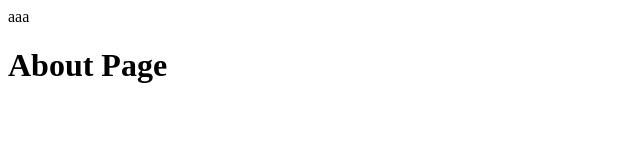
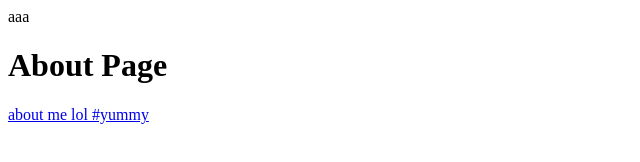
Before and after one commit to Aprim3/odin-links-and-images, a plain HTML site: page index.html in a window 1280 px wide. Shown: the whole page, without its empty margins (0-640 px from the left). Drawn offline with Linux system fonts and the light colour scheme.

Commit message:
updated files for correct code

```diff
--- a/index.html
+++ b/index.html
@@ -7,5 +7,6 @@
 aaa
   <body>
     <h1>About Page</h1>
+    <a rel="norefferer" href="about.html">about me lol #yummy</a>
   </body>
 </html>
```
Also changed, not shown: about.html (+1 -0 lines).
